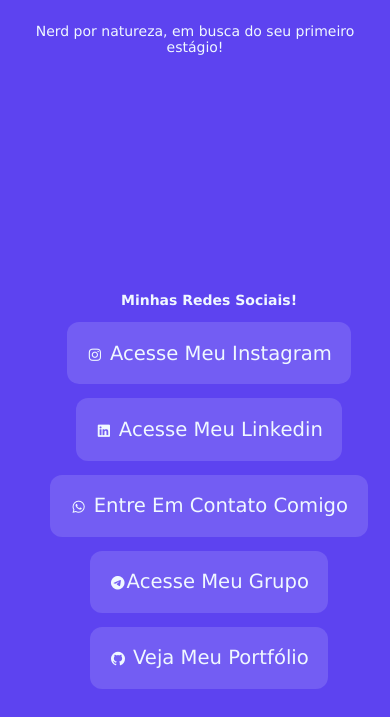
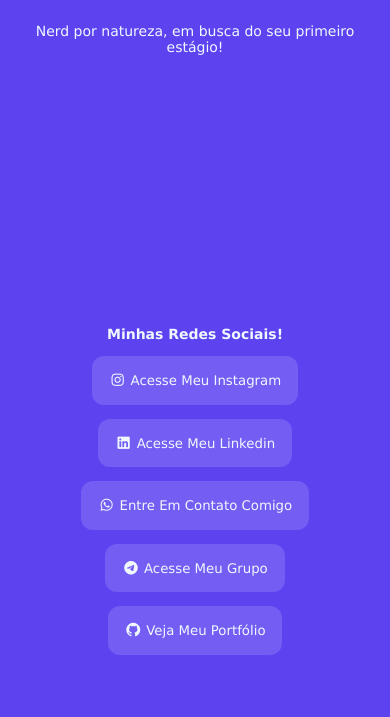
Before and after one commit to DevLuis9/projeto0, a plain HTML site: page index.html in a window 390 px wide. Shown: the part 127-844 px from the top of the page. Drawn offline with Linux system fonts and the light colour scheme.

Commit message:
update res beta/def

```diff
--- a/assets/style.css
+++ b/assets/style.css
@@ -79,14 +79,13 @@ i {
     }
 
     .botoes {
-        padding: 1.5rem;
+        padding: 1.3rem;
         font-size: 1rem;
     }
 
     .container {
-        margin-bottom: 1rem;
+        margin: 1rem 0;
     }
-
 }
 
 @media (max-width: 480px) {
@@ -99,8 +98,8 @@ i {
     }
 
     .botoes {
-        padding: 1.4rem;
-        font-size: 1.4rem;
+        padding: 1.2rem;
+        font-size: 0.95rem;
         border-radius: 12px;
     }
 
@@ -109,6 +108,6 @@ i {
     }
 
     .container {
-        margin-bottom: 1rem;
+        margin: 0.8rem 0;
     }
 }
```
Also changed, not shown: index.html (+1 -1 lines).
